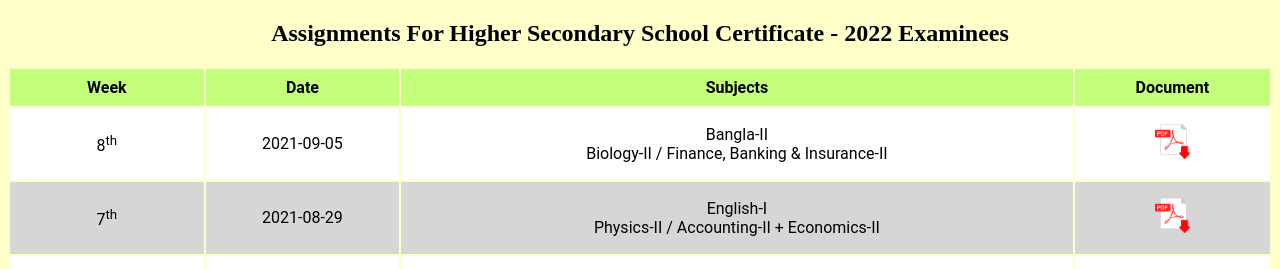
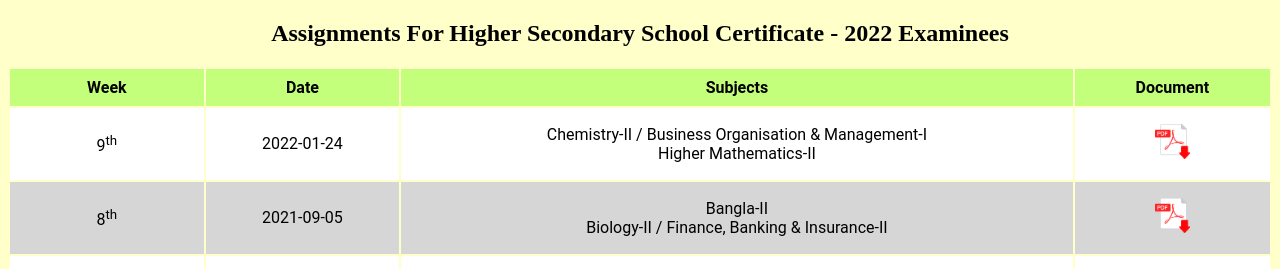
Before and after one commit to w4-h1d/w4-h1d.github.io, a plain HTML site: page hsc22/index.html in a window 1280 px wide. Shown: the top 269 px of the page. Drawn offline with Linux system fonts and the light colour scheme.

Commit message:
new wook

```diff
--- a/hsc22/index.html
+++ b/hsc22/index.html
@@ -52,6 +52,9 @@
                     </thead>
                     <tbody>
                         <tr>
+                            <td>9<sup>th</sup></td><td>2022-01-24</td><td>Chemistry-II / Business Organisation & Management-I<br/>Higher Mathematics-II</td><td><a href="pdf/Week 9.pdf" target="_blank"><img src="images/PDF-download-icon.png" atl="PDF" height="35"></a></td>
+                        </tr>
+                        <tr>
                             <td>8<sup>th</sup></td><td>2021-09-05</td><td>Bangla-II<br/>Biology-II / Finance, Banking & Insurance-II</td><td><a href="pdf/Week 8.pdf" target="_blank"><img src="images/PDF-download-icon.png" atl="PDF" height="35"></a></td>
                         </tr>
                         <tr>
```
Also changed, not shown: 1 other file.
